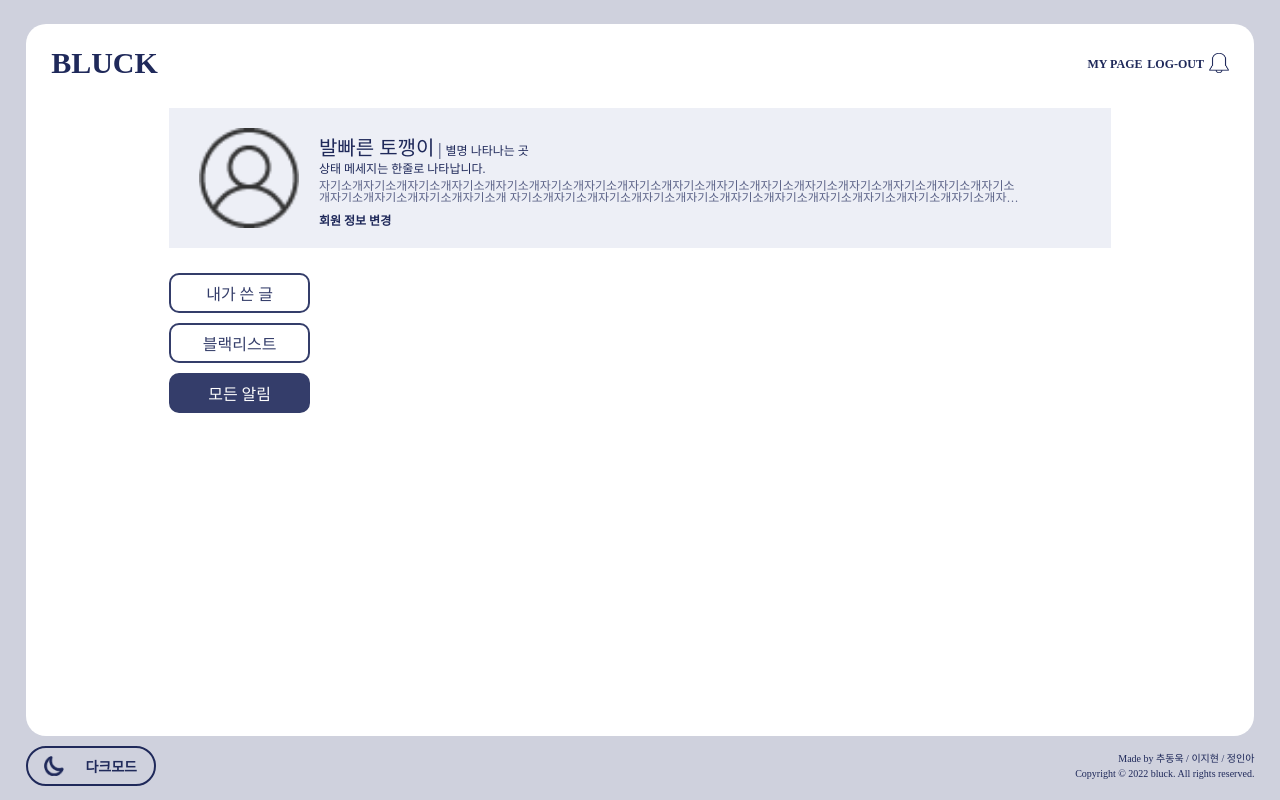
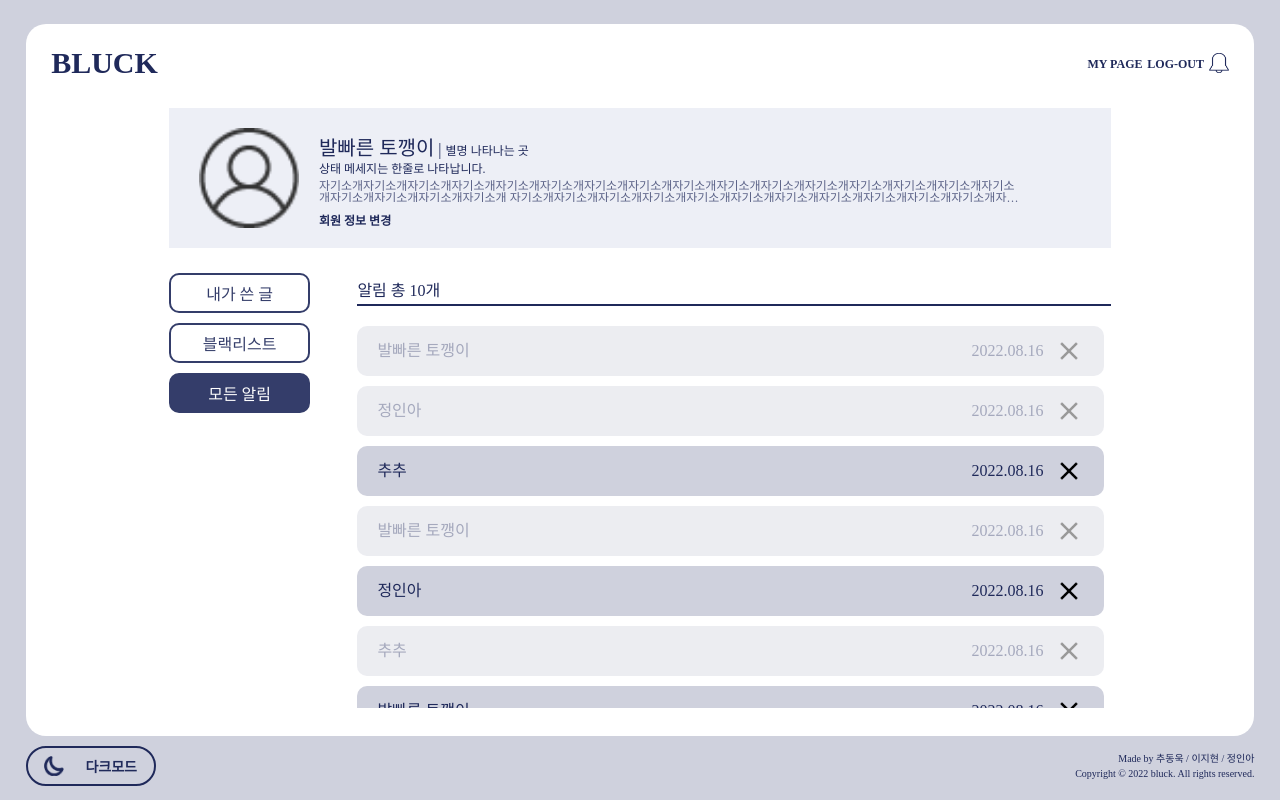
Before and after one commit to Bluck-Blog/blcuk_fe, a Next.js app: page /myPage in a window 1280 px wide. Both pictures are taken after a click on the item "모든 알림". Built offline with nearby package versions, Linux system fonts and the light colour scheme; a web font is replaced by a local one.

Commit message:
style: Mypage notification pub

```diff
--- a/components/myPage/component/MyPageListItem.js
+++ b/components/myPage/component/MyPageListItem.js
@@ -6,7 +6,7 @@ import * as S from "../../../styles/myPage/MyPageListItemStyle";
 
 const MyPageListItem = ({ item }) => {
   return (
-    <S.MyPageBlackList>
+    <S.MyPageBlackList active={item.status ?? false}>
       <S.MyPageBlackListName>{item.name}</S.MyPageBlackListName>
       <S.MyPageDateBox>
         <span>{moment(item.date).format("YYYY.MM.DD")}</span>
--- /dev/null
+++ b/components/myPage/component/MyPageNotification.js
@@ -0,0 +1,35 @@
+import React from "react";
+import * as S from "../../../styles/myPage/MyPageNotificationStyle";
+import MyPageListItem from "./MyPageListItem";
+
+const MyPageNotification = () => {
+  const dummyBlackList = [
+    { id: 1, name: "발빠른 토깽이", date: "2022-08-16 16:00:00", status: true },
+    { id: 2, name: "정인아", date: "2022-08-16 16:00:00", status: true },
+    { id: 3, name: "추추", date: "2022-08-16 16:00:00", status: false },
+    { id: 4, name: "발빠른 토깽이", date: "2022-08-16 16:00:00", status: true },
+    { id: 5, name: "정인아", date: "2022-08-16 16:00:00", status: false },
+    { id: 6, name: "추추", date: "2022-08-16 16:00:00", status: true },
+    {
+      id: 7,
+      name: "발빠른 토깽이",
+      date: "2022-08-16 16:00:00",
+      status: false,
+    },
+    { id: 8, name: "정인아", date: "2022-08-16 16:00:00", status: true },
+    { id: 9, name: "추추", date: "2022-08-16 16:00:00", status: true },
+  ];
+
+  return (
+    <S.MyPageNotificationWrapper>
+      <S.MyPageNotificationTitle>알림 총 10개</S.MyPageNotificationTitle>
+      <S.MyPageNotificationBox>
+        {dummyBlackList.map((item) => (
+          <MyPageListItem key={item.id} item={item} />
+        ))}
+      </S.MyPageNotificationBox>
+    </S.MyPageNotificationWrapper>
+  );
+};
+
+export default MyPageNotification;
--- a/components/myPage/myPageLayout.js
+++ b/components/myPage/myPageLayout.js
@@ -5,6 +5,7 @@ import React, { useState } from "react";
 import * as S from "../../styles/myPage/MyPageLayoutStyle";
 import MyPageBlackList from "./component/MyPageBlackList";
 import MyPageMyContentList from "./component/MyPageMyContentList";
+import MyPageNotification from "./component/MyPageNotification";
 
 // component
 import MyPageTabMenu from "./component/MyPageTabMenu";
@@ -21,6 +22,7 @@ const MyPageLayout = () => {
 
         {activeTab === "myText" && <MyPageMyContentList />}
         {activeTab === "blackList" && <MyPageBlackList />}
+        {activeTab === "notification" && <MyPageNotification />}
       </S.MyPageTabAndContentBox>
     </S.Wrapper>
   );
--- a/styles/myPage/MyPageListItemStyle.js
+++ b/styles/myPage/MyPageListItemStyle.js
@@ -6,6 +6,7 @@ export const MyPageBlackList = styled.li`
   border-radius: 10px;
   padding: 0 20px;
   background-color: ${(props) => props.theme.navBgColor};
+  opacity: ${(props) => (props.active ? "0.4" : "1")};
   display: flex;
   justify-content: space-between;
   align-items: center;
--- /dev/null
+++ b/styles/myPage/MyPageNotificationStyle.js
@@ -0,0 +1,37 @@
+import styled from "styled-components";
+import { media } from "../common/media";
+
+export const MyPageNotificationWrapper = styled.div`
+  width: 80%;
+  padding-top: 10px;
+`;
+
+export const MyPageNotificationTitle = styled.p`
+  width: 100%;
+  border-bottom: 2px solid ${(props) => props.theme.textColor};
+  margin-bottom: 20px;
+  padding-bottom: 5px;
+`;
+
+export const MyPageNotificationBox = styled.ul`
+  height: 50vh;
+  padding-right: 1%;
+  overflow-y: auto;
+  flex-wrap: wrap;
+  justify-content: space-between;
+  &::-webkit-scrollbar {
+    width: 5px;
+  }
+  &::-webkit-scrollbar-thumb {
+    background-color: #aaa;
+    background-clip: padding-box;
+    border: 1px solid transparet;
+    border-radius: 5px;
+  }
+  &::-webkit-scrollbar-track {
+  }
+
+  ${media.tablet`
+    height: 72vh;
+  `}
+`;
```
